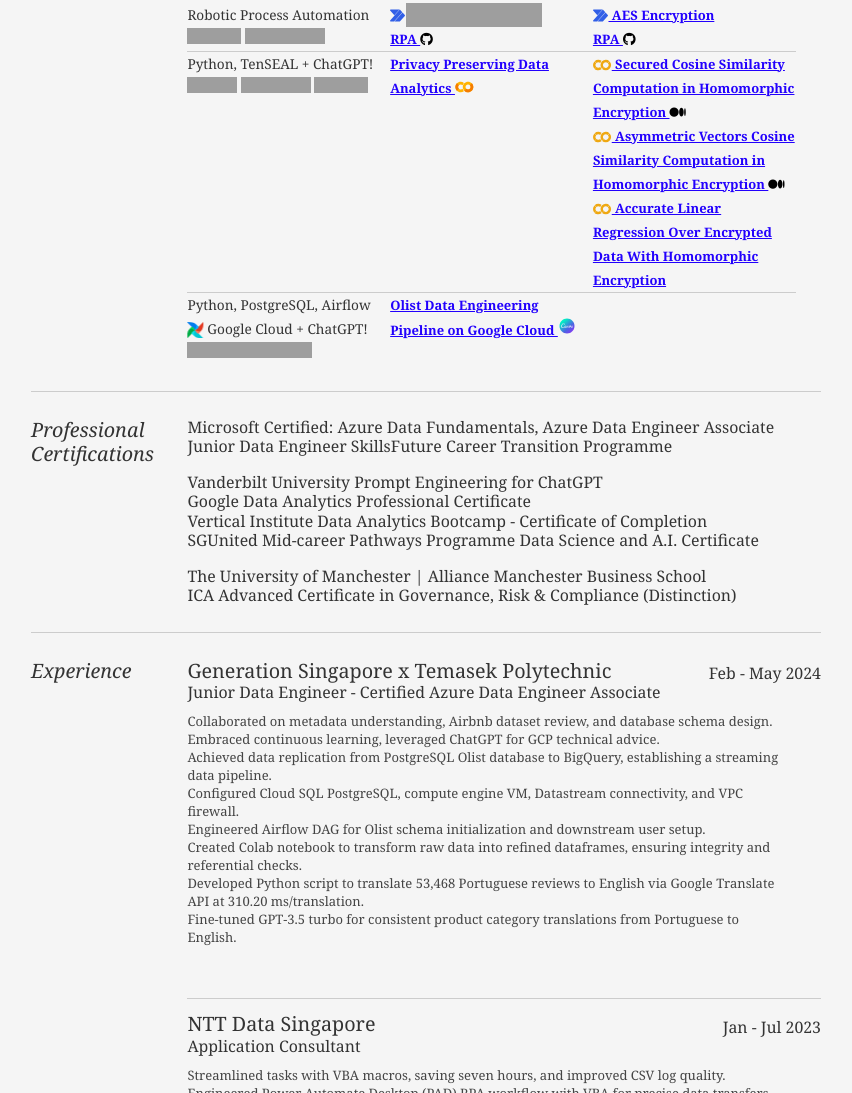
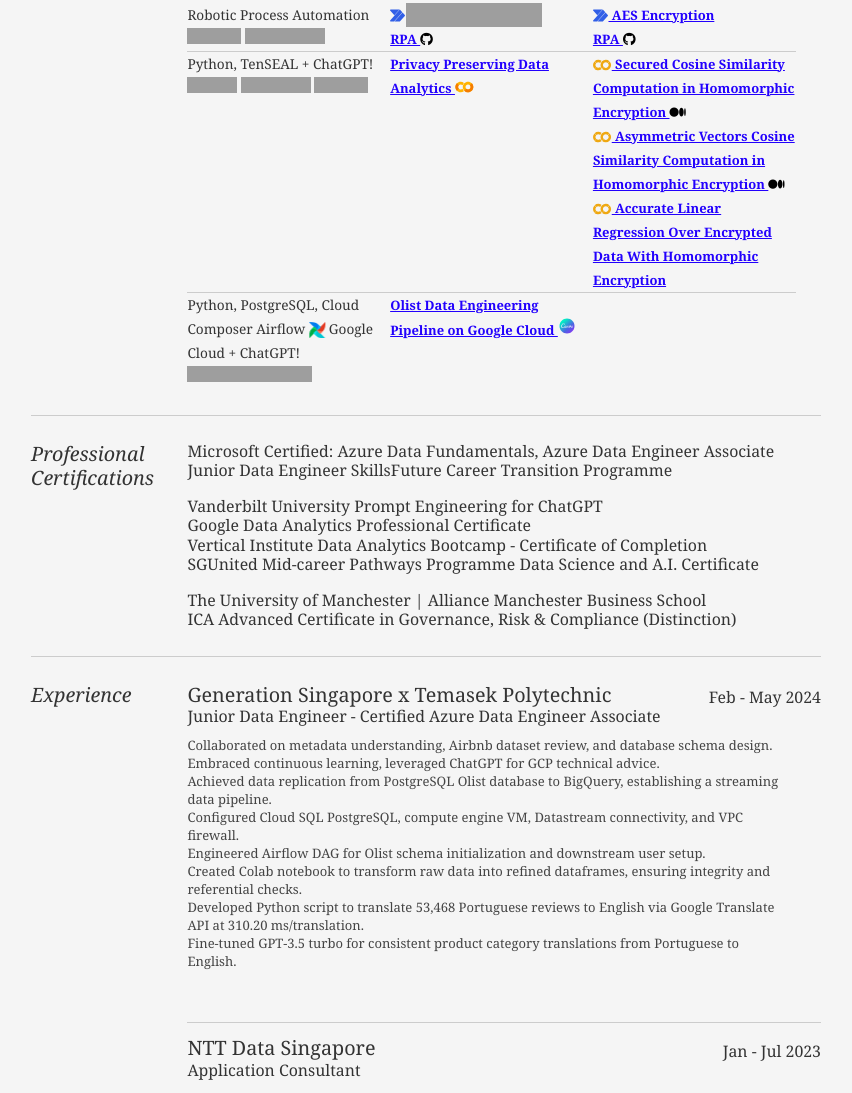
Before and after one commit to clarence-ck/TechVentureCollections, a plain HTML site: page index.html in a window 1280 px wide. Shown: the part 1056-2149 px from the top of the page, without its empty margins (214-1066 px from the left). Drawn offline with Linux system fonts and the light colour scheme; grey boxes are pictures that could not be loaded.

Commit message:
Update index.html

```diff
--- a/index.html
+++ b/index.html
@@ -300,7 +300,7 @@
 							<ul class="talent" style="border-top: 1px solid #ccc;">
 								<li class="last">
 									<h3 style="font-size: 1.05em;">
-										Python, PostgreSQL, Airflow
+										Python, PostgreSQL, Cloud Composer Airflow
 										<style>
 											@keyframes rotation {
 												from {
```
